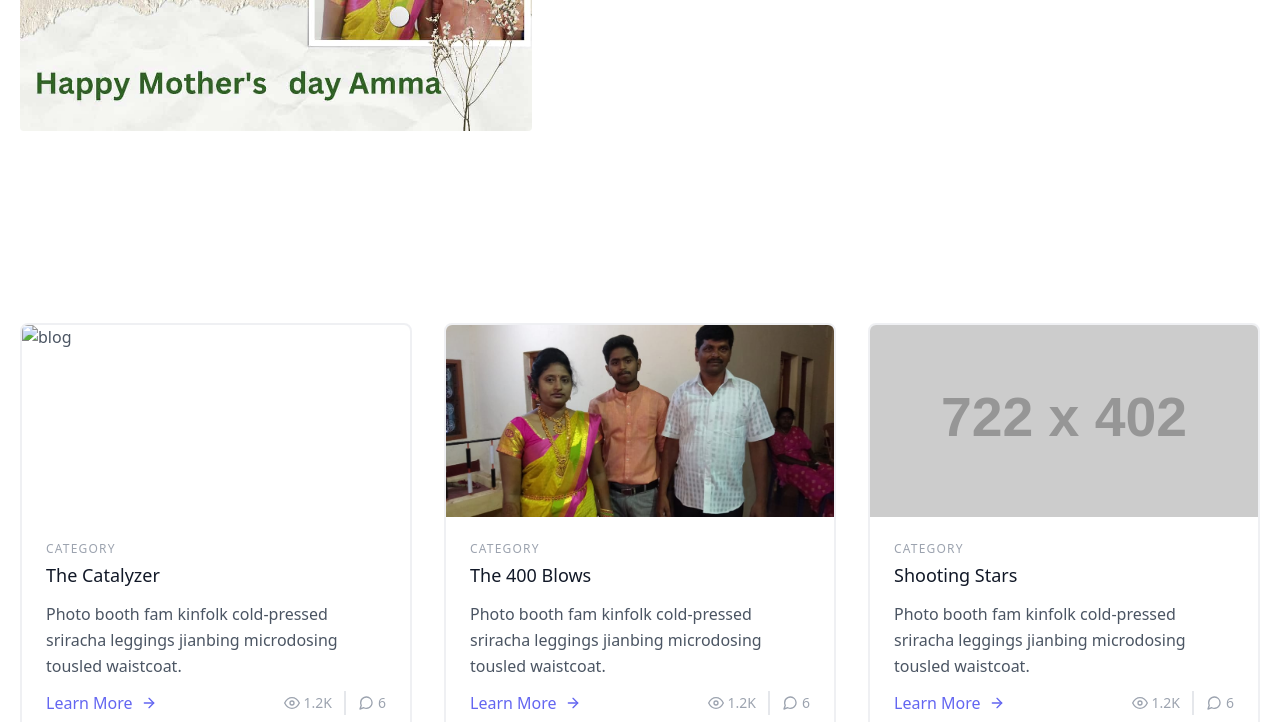
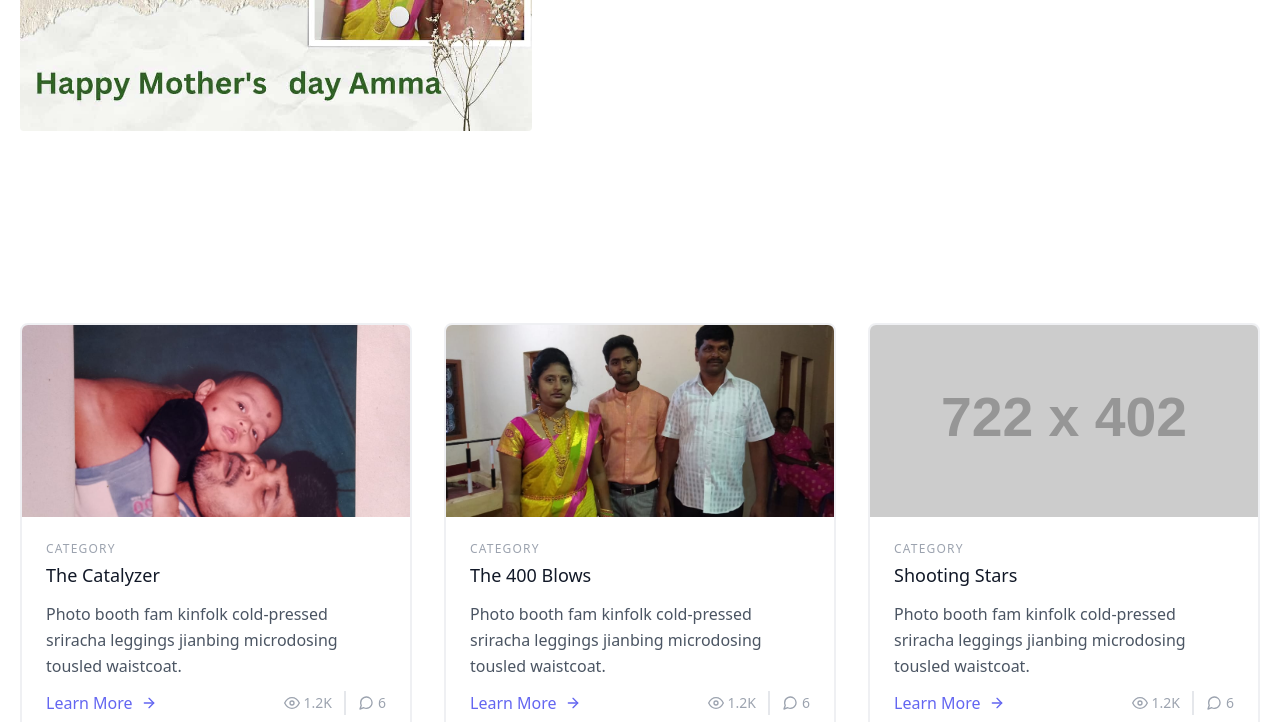
Before and after one commit to SanjaySCP/dad, a plain HTML site: page index.html in a window 1280 px wide. Shown: the part 375-1097 px from the top of the page. Drawn offline with nearby package versions, Linux system fonts and the light colour scheme; placeholder pictures from the web are drawn by us.

Commit message:
Update index.html

```diff
--- a/index.html
+++ b/index.html
@@ -33,7 +33,7 @@
     <div class="flex flex-wrap -m-4">
       <div class="p-4 md:w-1/3">
         <div class="h-full border-2 border-gray-200 border-opacity-60 rounded-lg overflow-hidden">
-          <img class="lg:h-48 md:h-36 w-full object-cover object-center" src="ddad.jpg" alt="blog">
+          <img class="lg:h-48 md:h-36 w-full object-cover object-center" src="dad.jpg" alt="blog">
           <div class="p-6">
             <h2 class="tracking-widest text-xs title-font font-medium text-gray-400 mb-1">CATEGORY</h2>
             <h1 class="title-font text-lg font-medium text-gray-900 mb-3">The Catalyzer</h1>
```
